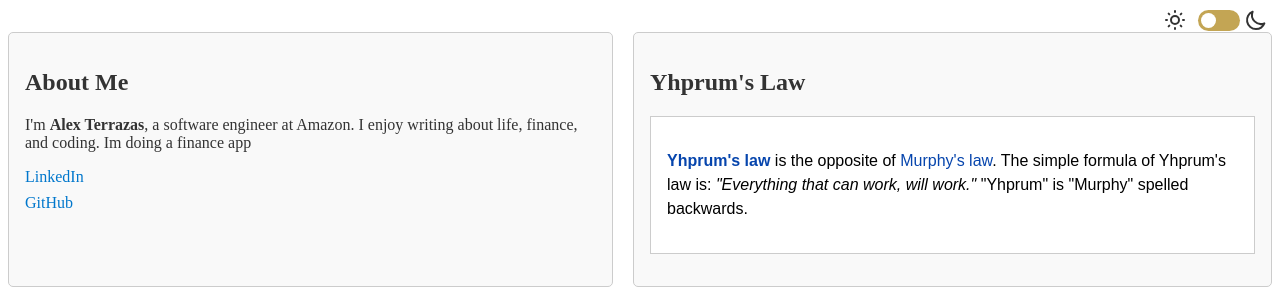
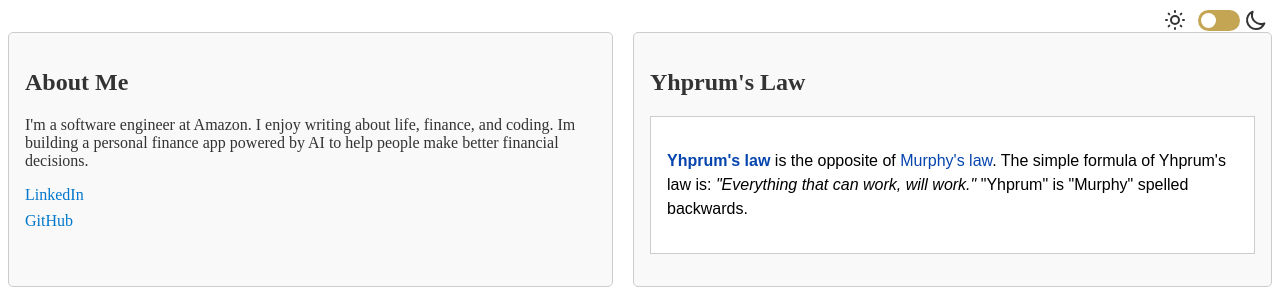
Before and after one commit to alexxriv/website, a plain HTML site: page index.html in a window 1280 px wide. Shown: the top 297 px of the page. Drawn offline with Linux system fonts and the light colour scheme.

Commit message:
index update

```diff
--- a/index.html
+++ b/index.html
@@ -51,9 +51,9 @@
         <div class="about-me-card">
           <h2>About Me</h2>
           <p>
-            I'm <strong>Alex Terrazas</strong>, a software engineer at Amazon. I
-            enjoy writing about life, finance, and coding. Im doing a finance
-            app
+            I'm a software engineer at Amazon. I enjoy writing about life,
+            finance, and coding. Im building a personal finance app powered by
+            AI to help people make better financial decisions.
           </p>
 
           <ul class="social-links">
@@ -63,9 +63,7 @@
               >
             </li>
             <li>
-              <a href="https://github.com/alex-terrazas" target="_blank"
-                >GitHub</a
-              >
+              <a href="https://github.com/alexxriv" target="_blank">GitHub</a>
             </li>
           </ul>
         </div>
```
